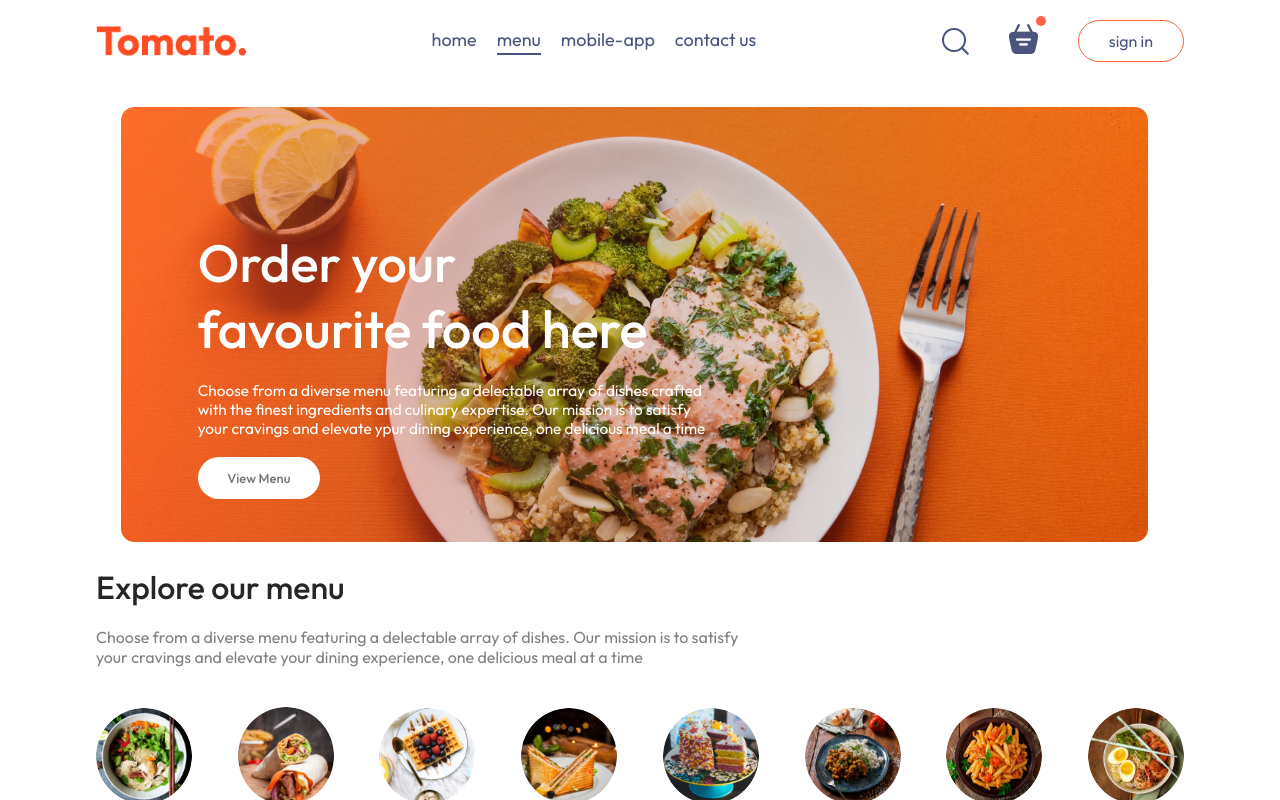
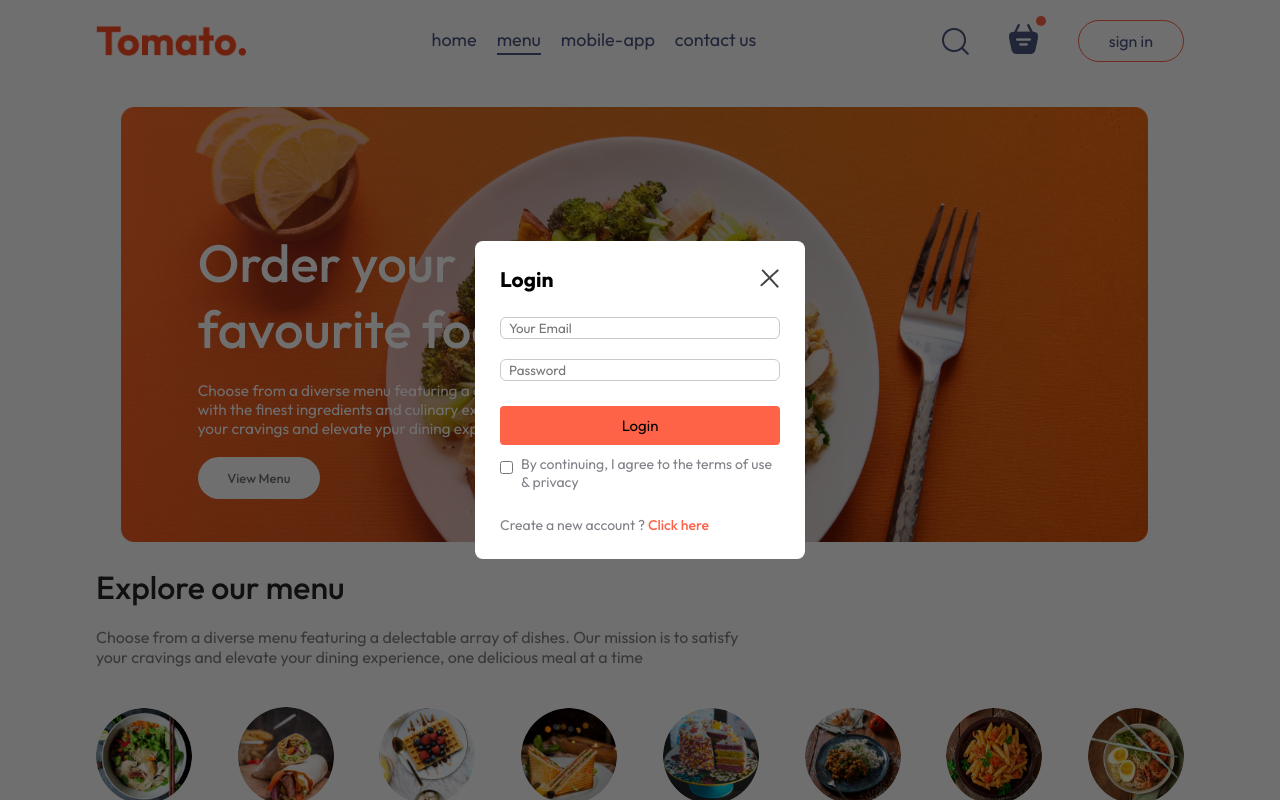
Before and after one commit to SohamPethkar7038/FoodDeliveryMern, a React (Vite) app in the folder frontend/: page / in a window 1280 px wide. Both pictures are taken after a click on the button "sign in". Shown: the top 800 px of the page. Built offline with nearby package versions, Linux system fonts and the light colour scheme.

Commit message:
Added feature of sign up & login component in frontend

```diff
--- a/frontend/src/App.jsx
+++ b/frontend/src/App.jsx
@@ -7,17 +7,24 @@
 import PlaceOrder from './pages/PlaceOrder/PlaceOrder'
 import Navbar from './components/Navbar/Navbar'
 import Footer from './components/Footer/Footer'
+import LoginPopup from './components/LoginPopup/LoginPopup'
 
 import { Route, Routes } from 'react-router-dom'
-
+import { useState } from 'react'
 
 
 
 function App() {
+
+  const [showLogin,setShowLogin]=useState(false);
+
+
   return (
+    <>
+    {showLogin?<LoginPopup setShowLogin={setShowLogin}/>:<></>}
     <div>
        <div className='app'>
-      <Navbar/>
+      <Navbar setShowLogin={setShowLogin}/>
       <Routes>
         <Route path='/' element={<Home/>}/>
         <Route path='/cart' element={<Cart/>}/>
@@ -28,6 +35,7 @@
     <Footer/>
 
     </div>
+     </>
 
   )
 }
--- /dev/null
+++ b/frontend/src/components/LoginPopup/LoginPopup.css
@@ -0,0 +1,79 @@
+.login-popup{
+    position: absolute;
+    z-index: 1;
+    width: 100%;
+    height: 100%;
+    background-color: #00000090;
+    display: grid;
+}
+
+.login-popup-container{
+    place-self: center;
+    width: max(23vw,330px);
+    color: #808088;
+    background-color: white;
+    display: flex;
+    flex-direction: column;
+    gap: 25px;
+    padding: 25px;
+    border-radius: 8px;
+    font-size: 14px;
+    animation: fadeIn 0.5s;
+}
+
+.login-popup-title{
+    display: flex;
+    justify-content: space-between;
+    align-items: center;
+    color: black;
+}
+
+.login-popup-title img{
+    width: 20px;
+    cursor: pointer;
+}
+
+.login-popup-inputs{
+    display: flex;
+    flex-direction: column;
+    gap: 20px;
+}
+
+.login-popup-inputs input{
+    outline: none;
+    border: 1px solid #c9c9c9;
+    border-radius: 6px;
+    height: 22px;
+}
+
+.login-popup-inputs :placeholder-shown{
+    padding-left: 8px;
+}
+
+.login-popup-container button{
+    border: none;
+    padding: 10px;
+    border-radius: 4px;
+    color: 2hite;
+    background-color: tomato;
+    font-size: 15px;
+    cursor: pointer;
+}
+
+.login-popup-condition{
+    display: flex;
+    align-items: start;
+    gap: 8px;
+    margin-top: -15px;
+}
+
+.login-popup-condition input{
+    margin-top: 6px;
+    cursor: pointer;
+}
+
+.login-popup p span{
+    color: tomato;
+    font-weight: 500;
+    cursor: pointer;
+}
--- /dev/null
+++ b/frontend/src/components/LoginPopup/LoginPopup.jsx
@@ -0,0 +1,42 @@
+import React from 'react'
+import './LoginPopup.css'
+
+import { useState } from 'react'
+import { assets } from '../../assets/assets'
+
+
+const LoginPopup = ({setShowLogin}) => {
+
+    const [currState,setCurrState]=useState("Login")
+
+
+  return (
+    <div className='login-popup'>
+        <form className='login-popup-container'>
+            <div className="login-popup-title">
+                <h2>{currState}</h2>
+                <img onClick={()=>setShowLogin(false)} src={assets.cross_icon}/>
+            </div>
+            <div className="login-popup-inputs">
+                {currState==="Login" ? <></> : <input type="text" placeholder='Your Name' required /> }
+
+                <input type='email' placeholder='Your Email' required/>
+                <input tyfpe='text' placeholder='Password' required/>
+            </div>
+            <button> {currState==="Sign Up"?"Create Account":"Login"} </button>
+                <div className="login-popup-condition">
+                    <input type="checkbox" required/>
+                    <p>By continuing, I agree to the terms of use & privacy</p>
+                </div>
+                {currState==="Login"
+                ? <p>Create a new account ? <span onClick={()=>{setCurrState("Sign Up")}}>Click here</span></p>
+                : <p>Already have an account ? <span onClick={()=>{setCurrState("Login")}}>Login here</span></p>
+                }
+
+
+        </form>
+    </div>
+  )
+}
+
+export default LoginPopup
--- a/frontend/src/components/Navbar/Navbar.jsx
+++ b/frontend/src/components/Navbar/Navbar.jsx
@@ -3,7 +3,7 @@
 import {Link} from 'react-router-dom'
 import './Navbar.css'
 
-const Navbar = () => {
+const Navbar = ({setShowLogin}) => {
 
   const [menu,setMenu]=useState("menu");
   return (
@@ -21,7 +21,7 @@
           <img src={assets.basket_icon} alt="" />
           <div className='dot'></div>
         </div>
-        <button>sign in</button>
+        <button onClick={()=>setShowLogin(true)}>sign in</button>
       </div>
     </div>
   )
```
